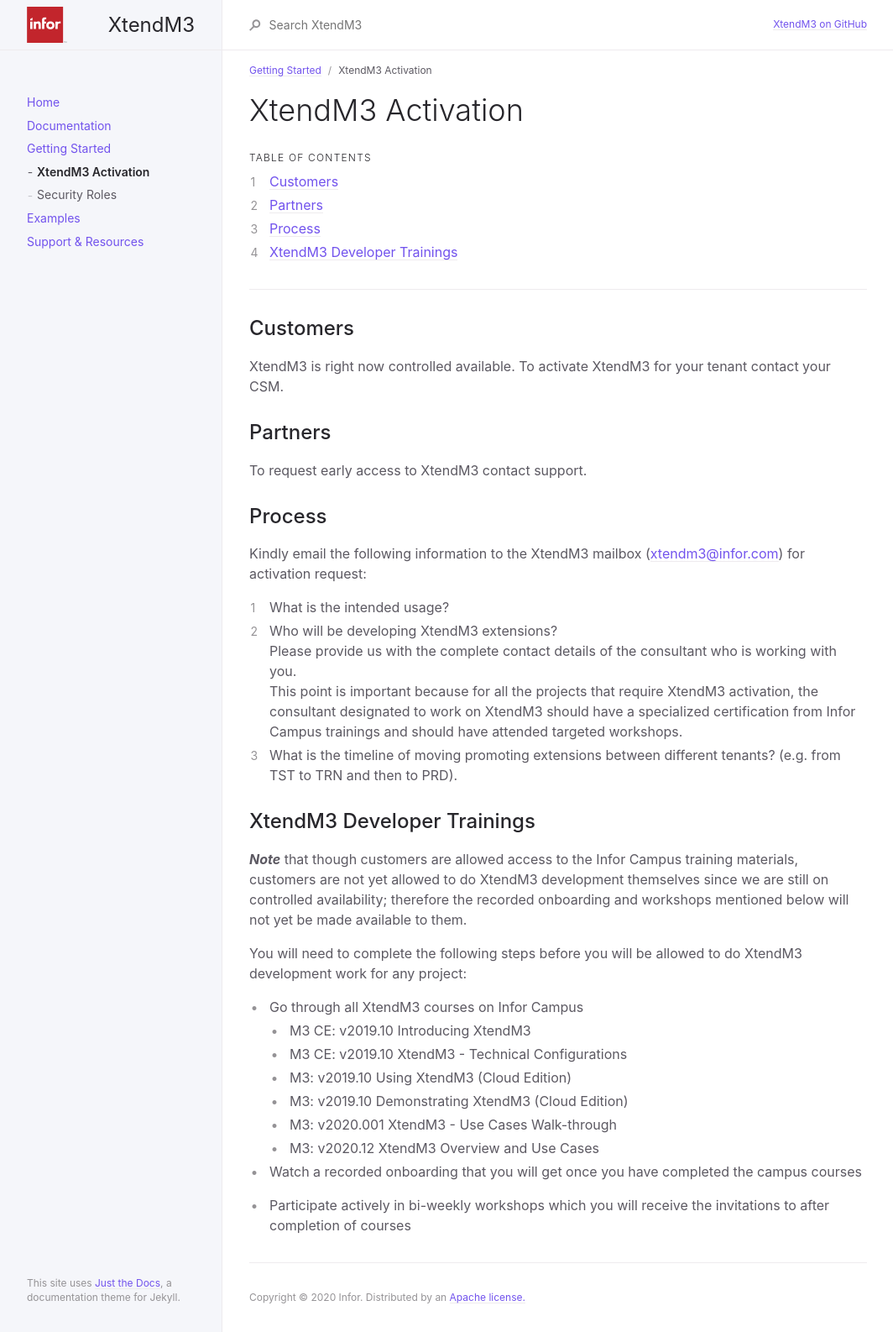
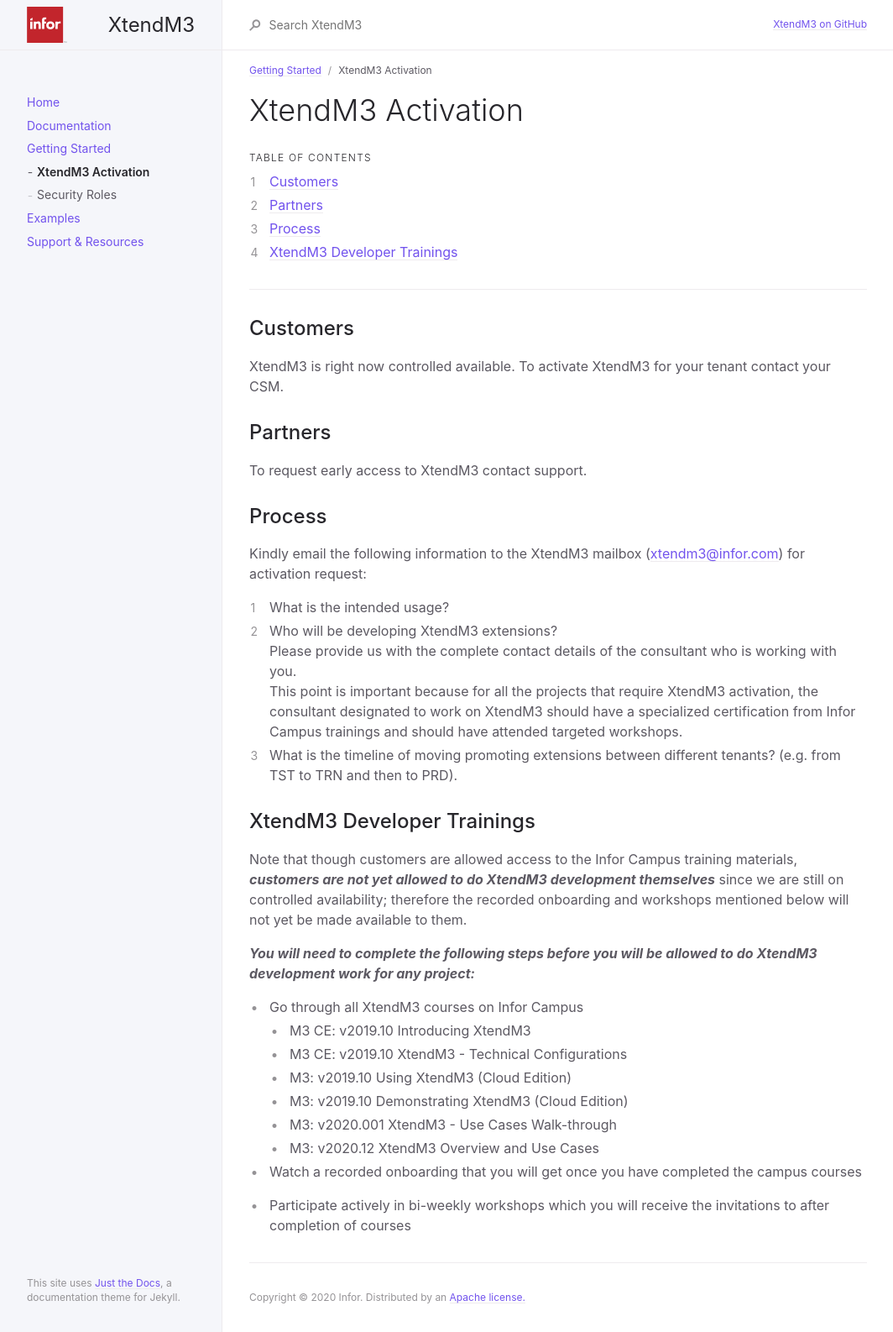
Before and after one commit to infor-cloud/xtendm3, a Jekyll site: the page built from docs/getting-started/xtendm3-activation.md, in a window 1280 px wide. Shown: the whole page at 84% size, without its empty margins (107-1171 px from the left). Built offline with Jekyll 4.4.1, drawn with Linux system fonts in a browser that asks for light colours.

```diff
--- a/docs/getting-started/xtendm3-activation.md
+++ b/docs/getting-started/xtendm3-activation.md
@@ -32,9 +32,9 @@ This point is important because for all the projects that require XtendM3 activa
 3. What is the timeline of moving promoting extensions between different tenants? (e.g. from TST to TRN and then to PRD).
 
 ## XtendM3 Developer Trainings
-***Note*** that though customers are allowed access to the Infor Campus training materials, customers are not yet allowed to do XtendM3 development themselves since we are still on controlled availability; therefore the recorded onboarding and workshops mentioned below will not yet be made available to them.
+Note that though customers are allowed access to the Infor Campus training materials, ***customers are not yet allowed to do XtendM3 development themselves*** since we are still on controlled availability; therefore the recorded onboarding and workshops mentioned below will not yet be made available to them.
 
-You will need to complete the following steps before you will be allowed to do XtendM3 development work for any project:
+***You will need to complete the following steps before you will be allowed to do XtendM3 development work for any project:***
 
 - Go through all XtendM3 courses on Infor Campus
   - M3 CE: v2019.10 Introducing XtendM3
```
